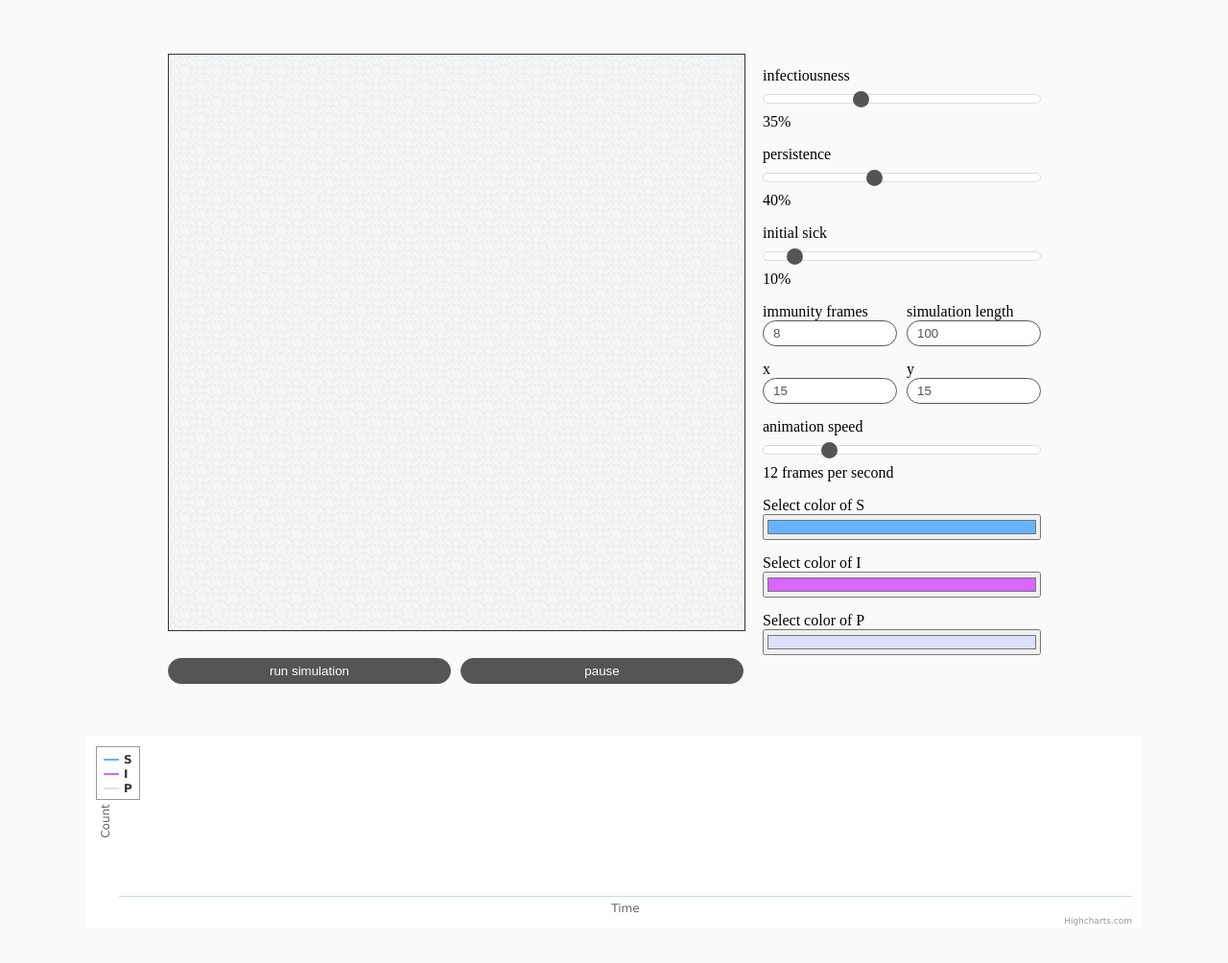
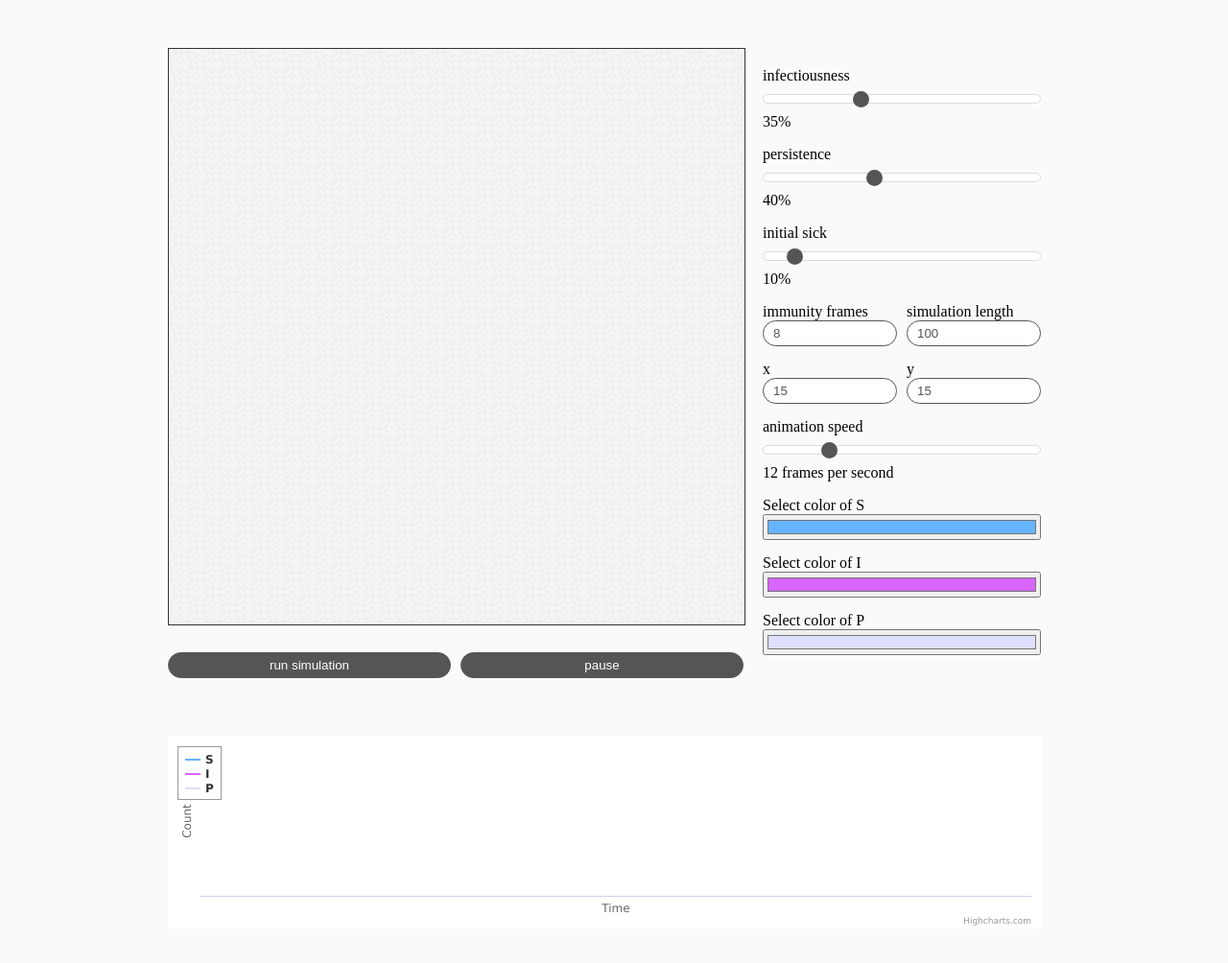
Before and after one commit to najder-k/testing, a website: page index.html in a window 1280 px wide. Shown: the whole page at 96% size. Drawn offline with nearby package versions, Linux system fonts and the light colour scheme.

Commit message:
wyrownuje

```diff
--- a/scss/style.scss
+++ b/scss/style.scss
@@ -15,7 +15,7 @@ body {
       width: 100%;
       display: flex;
       justify-content: center;
-      align-items: center;
+      align-items: flex-start;
   }
   .main-container {
     width: 80%;
@@ -68,7 +68,10 @@ body {
   }
   .chart-wrapper{
       width: 100%;
+      max-width: 930px;
+      margin: 0 auto;
       padding-top: 50px;
+      padding-right: 20px;
   }
 
   input {
```
Also changed, not shown: build/css/style.css.
